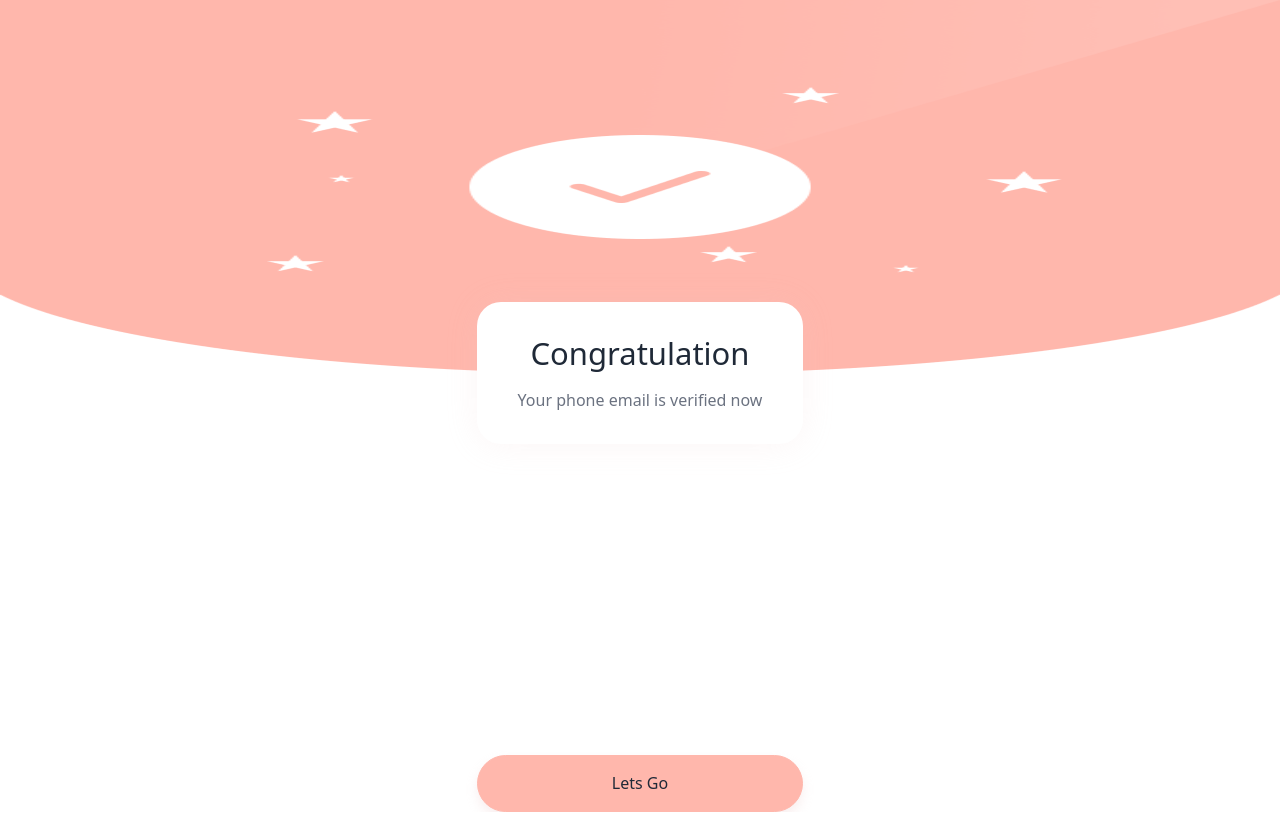
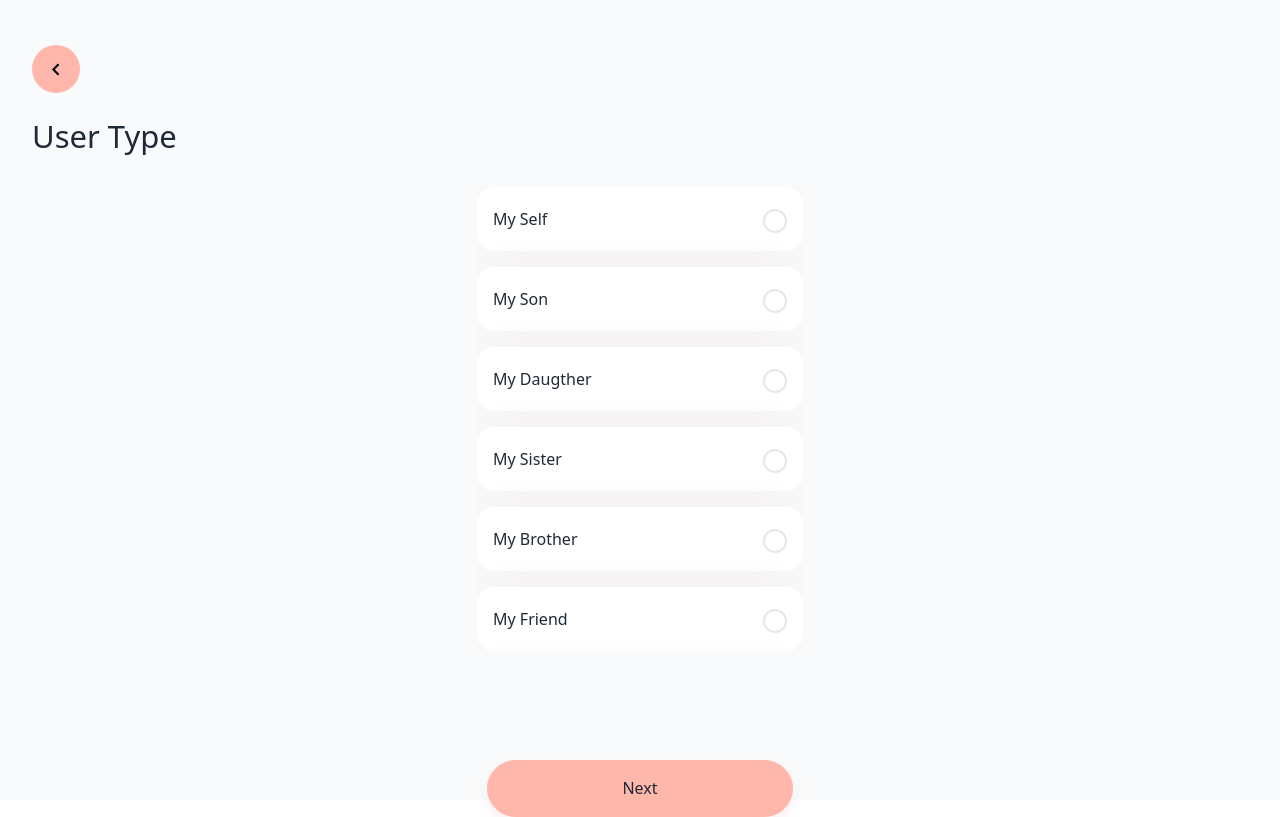
Before and after one commit to hasnain-nisan/saiyonee, a React (Create React App) app: page / in a window 1280 px wide. Built offline with nearby package versions, Linux system fonts and the light colour scheme.

Commit message:
User type page completed

```diff
--- a/src/App.css
+++ b/src/App.css
@@ -7,6 +7,7 @@ body {
 .page-container {
   height: 100vh;
   width: 100vw;
+  background: #FFFFFF;
 }
 
 h4, p {
--- a/src/App.js
+++ b/src/App.js
@@ -7,6 +7,7 @@ import Login from "./components/login/Login";
 import Congrats from './components/congrats/Congrats';
 
 import Container from 'react-bootstrap/Container';
+import UserType from './components/UserType/UserType';
 
 
 function App() {
@@ -17,7 +18,8 @@ function App() {
       {/* <GetStarted /> */}
       {/* <SignUp/> */}
       {/* <Login/> */}
-      <Congrats/>
+      {/* <Congrats/> */}
+      <UserType/>
     </Container>
   );
 }
--- /dev/null
+++ b/src/components/UserType/UserType.js
@@ -0,0 +1,50 @@
+import React from 'react'
+import { BiChevronLeft } from 'react-icons/bi';
+
+import './style.css'
+
+import Data from './usertype.json'
+import { checkCheckBox } from './utils';
+
+const UserType = () => {
+  return (
+    <div className="page-container user-form-container">
+      <button className="back-btn-container">
+        <BiChevronLeft fontSize={25} />
+      </button>
+      <div className="user-from-title-container">
+        <p className="user-form-title-text">{Data.title}</p>
+      </div>
+      <div className="container-center">
+        <div className="user-form-input-container">
+          {Data.formInput.map((input) =>
+            <div className="user-form-input-checkbox-container" key={input.id}>
+              <label
+                htmlFor={`user-type-${input.id}`}
+                className="user-form-checkbox-title form-check-label"
+              >
+                {input.question}
+              </label>
+              <input
+                className="form-check-input"
+                type="radio"
+                name={input.inputName}
+                id={`user-type-${input.id}`}
+                value="option1"
+                onChange={(e) => checkCheckBox(e.target)}
+              />
+            </div>
+          )}
+        </div>
+
+      </div>
+      <div className="container-center">
+        <button className="user-form-next-btn">
+          <p className="user-form-next-btn-text">Next</p>
+        </button>
+      </div>
+    </div>
+  );
+}
+
+export default UserType
--- /dev/null
+++ b/src/components/UserType/style.css
@@ -0,0 +1,214 @@
+.back-btn-container {
+    display: flex;
+    flex-direction: row;
+    align-items: flex-start;
+    /* padding: 12px; */
+    gap: 10px;
+
+    position: absolute;
+    width: 48px;
+    height: 48px;
+    left: 32px;
+    top: 45px;
+
+    /* Primary/Primary color */
+
+    background: #FFB7AC;
+    border-radius: 100px;
+    border-color: transparent;
+
+    display: flex;
+    justify-content: center;
+    align-items: center;
+}
+
+.user-form-next-btn {
+    /* Button */
+    box-sizing: border-box;
+    /* Auto layout */
+    display: flex;
+    flex-direction: row;
+    justify-content: center;
+    align-items: center;
+    padding: 19px 66px;
+    gap: 8px;
+
+    position: absolute;
+    width: 306px;
+    height: 57px;
+    /* left: 42px; */
+    /* top: 747px; */
+    top: 760px;
+
+    /* Primary/Primary color */
+
+    background: #FFB7AC;
+    /* Primary/Primary color */
+
+    border: 1px solid #FFB7AC;
+    /* EV-01 */
+
+    box-shadow: 0px 6px 11px rgba(235, 202, 202, 0.3);
+    border-radius: 100px;
+}
+
+.user-form-next-btn-text {
+    width: 36px;
+    height: 19px;
+
+    /* font-family: 'Inter'; */
+    font-style: normal;
+    font-weight: 500;
+    font-size: 16px;
+    line-height: 19px;
+
+    /* Main Text */
+
+    color: #1F2937;
+
+
+    /* Inside auto layout */
+
+    flex: none;
+    order: 1;
+    flex-grow: 0;
+}
+
+.user-from-title-container {
+    /* Auto layout */
+    display: flex;
+    flex-direction: column;
+    align-items: flex-start;
+    padding: 0px;
+    gap: 32px;
+
+    position: absolute;
+    width: 326px;
+    height: 38px;
+    left: 32px;
+    top: 117px;
+}
+
+.user-form-title-text {
+    /* User type */
+    /* width: 145px; */
+    height: 38px;
+
+    /* font-family: 'Inter'; */
+    font-style: normal;
+    font-weight: 500;
+    font-size: 31px;
+    line-height: 38px;
+    /* identical to box height */
+
+
+    /* Main Text */
+
+    color: #1F2937;
+
+
+    /* Inside auto layout */
+
+    flex: none;
+    order: 0;
+    flex-grow: 0;
+}
+
+.user-form-input-container {
+    overflow-x: scroll;
+    display: flex;
+    flex-direction: column;
+    align-items: flex-start;
+    padding: 0px;
+    gap: 16px;
+
+    position: absolute;
+    width: 326px;
+    height: 464px;
+    /* left: 32px; */
+    top: 187px;
+}
+
+.user-form-input-checkbox-container {
+    /* Auto layout */
+    display: flex;
+    flex-direction: row;
+    /* align-items: flex-start; */
+    align-items: center;
+    justify-content: center;
+    padding: 20px 16px;
+    gap: 16px;
+
+    width: 326px;
+    height: 64px;
+
+    /* White */
+
+    background: #FFFFFF;
+    /* EV-02 */
+
+    box-shadow: 0px 1px 32px rgba(235, 202, 202, 0.16);
+    border-radius: 16px;
+
+    /* Inside auto layout */
+
+    flex: none;
+    order: 0;
+    flex-grow: 0;
+}
+
+.user-form-checkbox-title {
+    width: 254px;
+    height: 24px;
+
+    /* font-family: 'Inter'; */
+    font-style: normal;
+    font-weight: 500;
+    font-size: 16px;
+    line-height: 24px;
+    /* identical to box height, or 150% */
+
+
+    /* Main Text */
+
+    color: #1F2937;
+
+
+    /* Inside auto layout */
+
+    flex: none;
+    order: 0;
+    flex-grow: 1;
+}
+
+.user-form-container {
+    background-color: #F9FAFB !important;
+}
+
+.form-check-input {
+    box-sizing: border-box;
+    width: 24px !important;
+    height: 24px !important;
+
+    /* Less priority */
+    border: 2px solid #E5E7EB !important;
+
+    /* Inside auto layout */
+    flex: none;
+    order: 0;
+    flex-grow: 0;
+}
+
+.form-check-input:checked {
+    background-color: #FFB7AC !important;
+    border: 2px solid #FFB7AC !important;
+}
+
+.form-check-input:focus {
+    box-shadow: none !important;
+}
+
+.form-check-input:checked[type=radio] {
+    background-image: url('../../asset/checkbox.png') !important;
+    margin-right: 2px;
+}
--- /dev/null
+++ b/src/components/UserType/usertype.json
@@ -0,0 +1,50 @@
+{
+    "title": "User Type",
+    "formInput": [
+        {
+            "id": 1,
+            "question": "My Self",
+            "inputName": "myself"
+        },
+        {
+          "id": 2,
+          "question": "My Son",
+          "inputName": "myson"
+        },
+        {
+          "id": 3,
+          "question": "My Daugther",
+          "inputName": "mydaughter"
+        },
+        {
+           "id": 4,
+          "question": "My Sister",
+          "inputName": "mysister"
+        },
+        {
+           "id": 5,
+          "question": "My Brother",
+          "inputName": "mybrother"
+        },
+        {
+           "id": 6,
+          "question": "My Friend",
+          "inputName": "myfriend"
+        },
+        {
+           "id": 7,
+          "question": "My Cousin",
+          "inputName": "mycousin"
+        },
+        {
+          "id": 8,
+          "question": "My Cousin",
+          "inputName": "mycousin"
+        },
+        {
+          "id": 9,
+          "question": "My Cousin",
+          "inputName": "mycousin"
+        }
+    ]
+}
--- /dev/null
+++ b/src/components/UserType/utils.js
@@ -0,0 +1,9 @@
+export const checkCheckBox = (el) => {
+    let radios = document.querySelectorAll(".form-check-input");
+    let selected_checkbox_id = el.id
+    radios.forEach((radio) => {
+        if(radio.id !== selected_checkbox_id) {
+            radio.checked = false
+        }
+    })
+}
```
Also changed, not shown: src/asset/checkbox.png (added).
